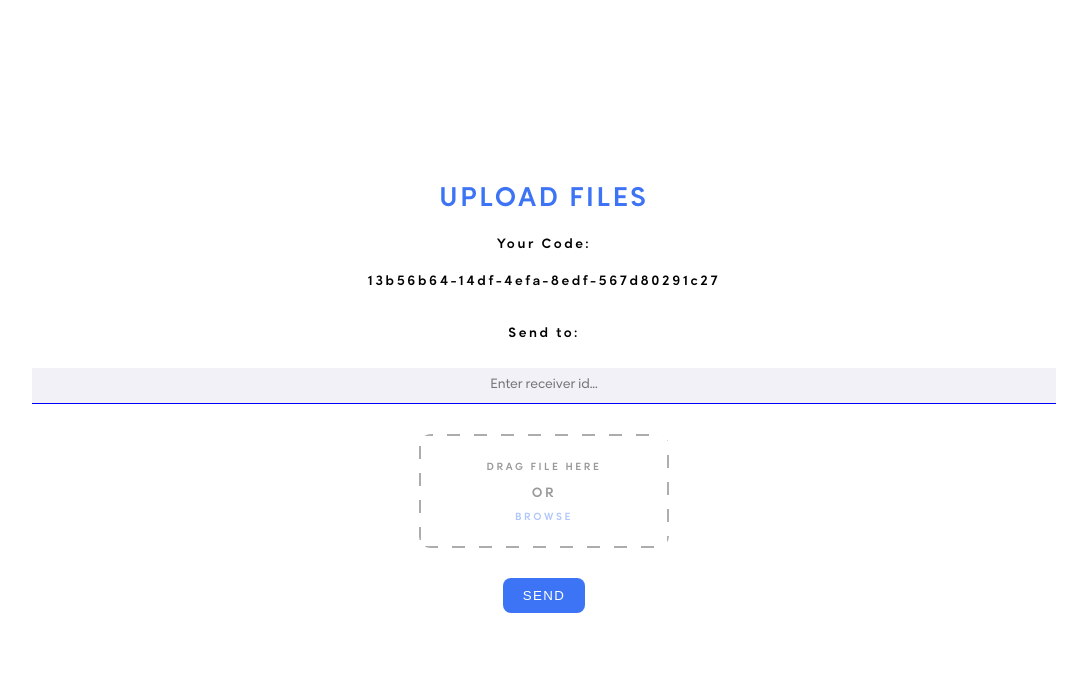
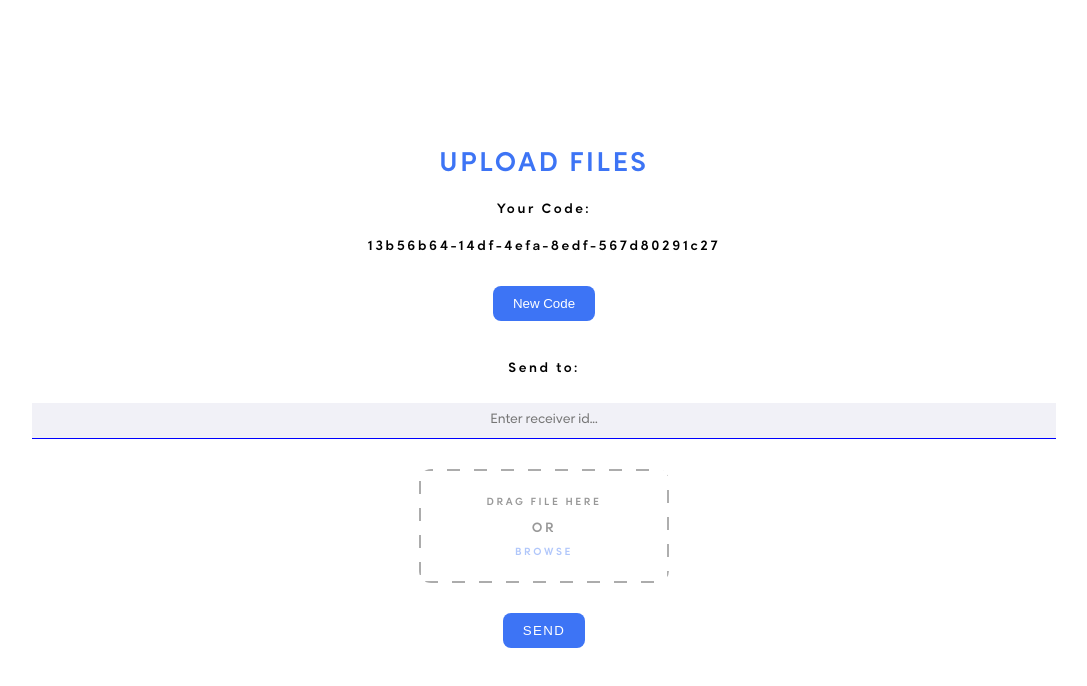
Before and after one commit to VincenzoParrinelli/cs50-final-project-copy, a React (Vite) app: page / in a window 1280 px wide. Shown: the top 686 px of the page, without its empty margins (96-1183 px from the left). Built offline with nearby package versions, Linux system fonts and the light colour scheme.

Commit message:
feat(dashboard): added new code button

```diff
--- a/src/Components/Dashboard.scss
+++ b/src/Components/Dashboard.scss
@@ -50,6 +50,21 @@ body {
         color: black;
         margin-top: 10px;
         margin-bottom: 25px;
+    }
+
+    &__new-code-btn {
+        border: none;
+        background-color: #3d74f5;
+        color: white;
+        padding: 10px 20px 10px 20px;
+        margin-bottom: 35px;
+        border-radius: 8px;
+        transition: all 0.2s;
+        cursor: pointer;
+
+        &:hover {
+            background-color: #004cff;
+        }
     }
 
     &__sender-id-label {
--- a/src/Components/Dashboard.tsx
+++ b/src/Components/Dashboard.tsx
@@ -81,6 +81,8 @@ export default function Dashboard(): ReactElement {
 
             <span className='dashboard__client-code'>{clientCode}</span>
 
+            <button className='dashboard__new-code-btn' onClick={() => setClientCode(uuidv4())}>New Code</button>
+
             <label className='dashboard__sender-id-label' htmlFor='receiver-id'>Send to:</label>
 
             <input className='dashboard__receiver-input' id='receiver-id' type="text" placeholder='Enter receiver id...' />
--- a/src/Components/FilesList.scss
+++ b/src/Components/FilesList.scss
@@ -44,14 +44,15 @@
         justify-content: space-between;
         flex-direction: column;
         text-align: left;
-
     }
 
     &__file-name {
+        margin-top: 20px;
         font-family: "RozanovaUltraBold";
     }
 
     &__file-size {
+        margin: 0;
         opacity: 0.7;
     }
 }
```
